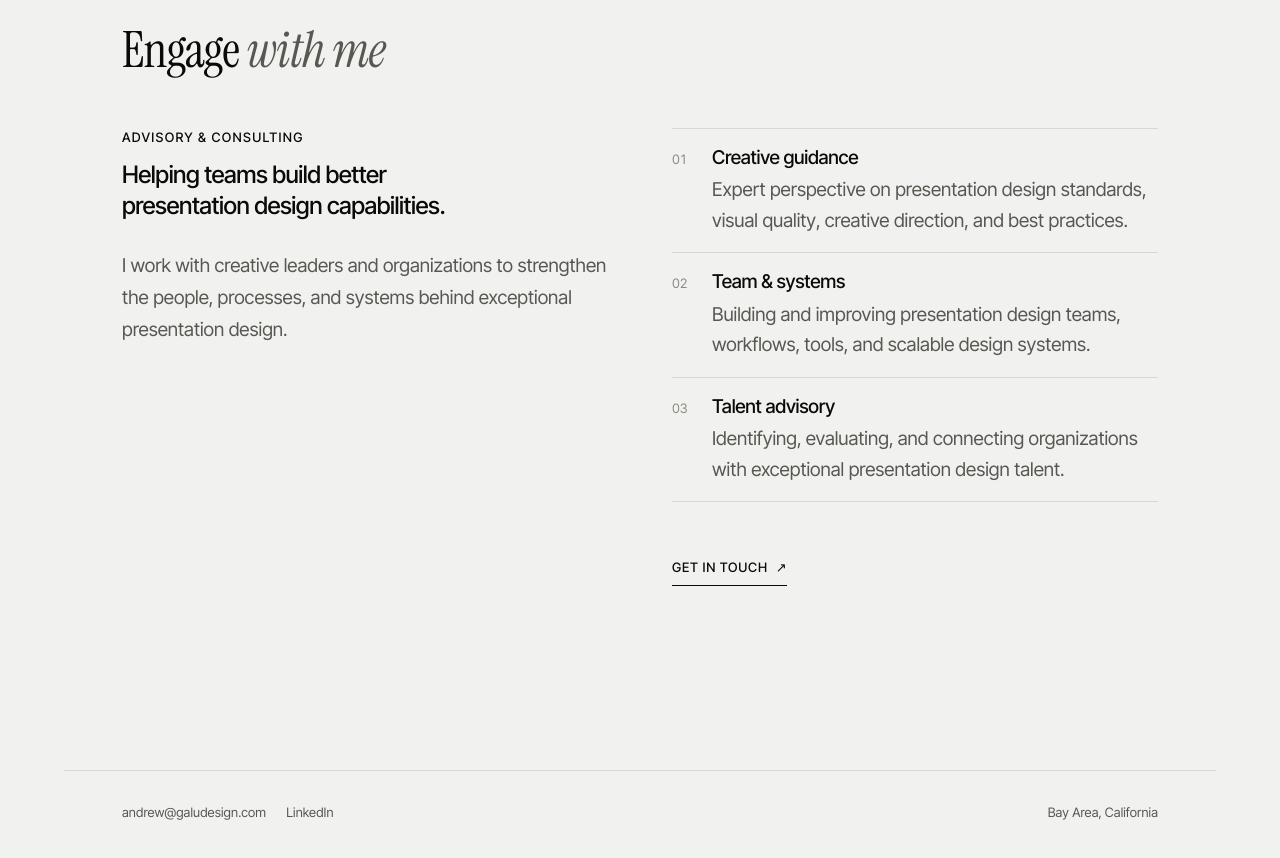
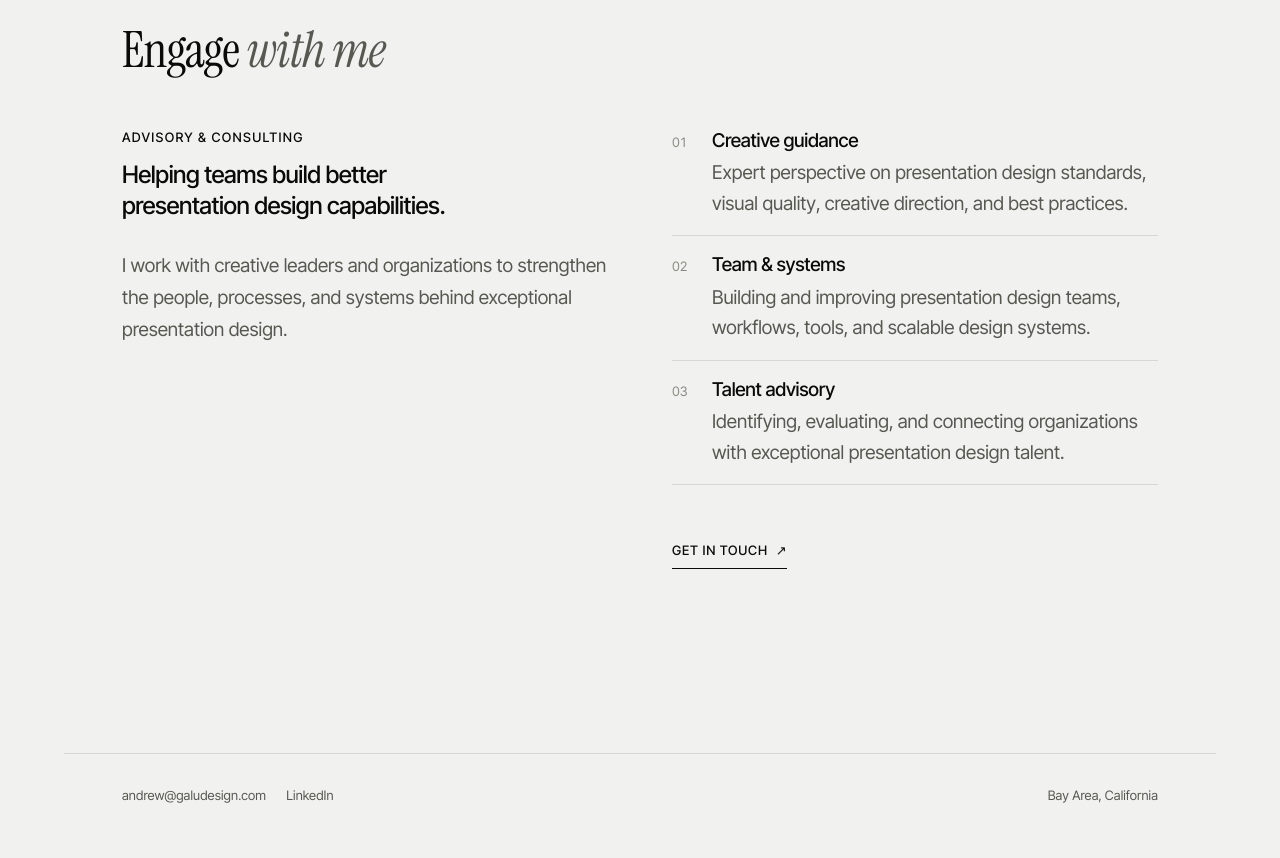
Before and after one commit to galudesign/galudesign-staging, a plain HTML site: page index.html in a window 1280 px wide. Shown: the part 1960-2818 px from the top of the page. Drawn offline with Linux system fonts and the light colour scheme.

Commit message:
Staging build of feature/advisory-consulting-update @ 8ea8285

```diff
--- a/index.html
+++ b/index.html
@@ -729,6 +729,11 @@ section { scroll-margin-top: calc(var(--nav-h) + 24px); }
 }
 .crit-desc {
   color: var(--mid);
+}
+/* Desktop: no rule above the first offering; it aligns with the kicker */
+@media (min-width: 901px) {
+  .engage .crit-list { border-top: none; }
+  .engage .crit-item:first-child { padding-top: 0; }
 }
 
 .cta {
```
